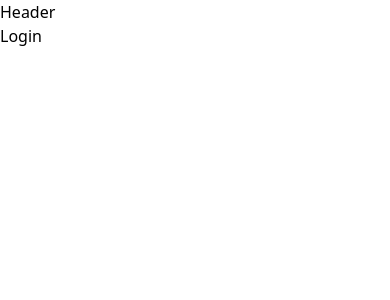
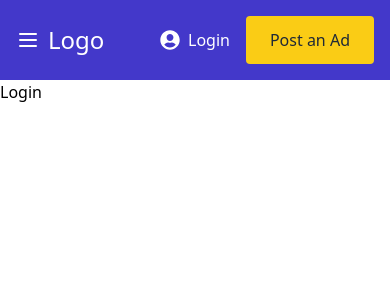
Before and after one commit to Bodima-Boarding-Places-Tracking-System/Frontend, a React (Vite) app: page /login in a window 390 px wide. Shown: the top 300 px of the page. Built offline with nearby package versions, Linux system fonts and the light colour scheme.

Commit message:
Header created

```diff
--- a/package.json
+++ b/package.json
@@ -10,8 +10,10 @@
     "preview": "vite preview"
   },
   "dependencies": {
+    "lucide-react": "^0.441.0",
     "react": "^18.3.1",
     "react-dom": "^18.3.1",
+    "react-icons": "^5.3.0",
     "react-router-dom": "^6.26.2"
   },
   "devDependencies": {
--- a/src/components/Header.jsx
+++ b/src/components/Header.jsx
@@ -1,7 +1,53 @@
+import { Menu } from "lucide-react";
+import { FaUserCircle } from "react-icons/fa";
+import { Link, NavLink } from "react-router-dom";
+import MobileMenu from "./MobileMenu";
+import { useState } from "react";
+
 const Header = () => {
+    const [showMobileMenu, setShowMobileMenu] = useState(false);
+
+    const handleShowMobileMenu = () => {
+        setShowMobileMenu(!showMobileMenu);
+    }
+
   return (
-    <div>Header</div>
-  )
-}
+    <div className="w-full sticky z-40 flex flex-col">
+      <div className="bg-indigo-700 text-white p-4">
+        <div className="md:max-w-6xl mx-auto flex items-center justify-between">
+          <div className="flex items-center gap-10">
+            <div className="flex items-center gap-2">
+              <Menu className="md:hidden cursor-pointer"
+              onClick={handleShowMobileMenu}
+              />
+              <Link className="font-medium text-2xl" to={"/"}>
+                Logo
+              </Link>
+            </div>
+            <div className="hidden md:flex">
+              <nav className="flex gap-5">
+                <NavLink to={"/"}>Home</NavLink>
+                <NavLink to={"/about"}>About</NavLink>
+                <NavLink to={"/contact"}>Contact</NavLink>
+              </nav>
+            </div>
+          </div>
+          <div className="flex items-center gap-4">
+            <Link className="flex items-center gap-2" to={"/login"}>
+              <FaUserCircle size={20} />
+              <span>Login</span>
+            </Link>
+            <button className="bg-yellow-400 hover:bg-yellow-300 font-medium rounded text-gray-800 px-6 py-3">
+              Post an Ad
+            </button>
+          </div>
+        </div>
+      </div>
+      {
+        showMobileMenu && <MobileMenu />
+      }
+    </div>
+  );
+};
 
-export default Header
+export default Header;
--- /dev/null
+++ b/src/components/MobileMenu.jsx
@@ -0,0 +1,15 @@
+const MobileMenu = () => {
+  return (
+    <div>
+        <nav className="w-full min-h-svh absolute z-50 bg-white shadow-md flex flex-col gap-2 py-2 px-4">
+                <a href="/" className="py-2">Home</a>
+                <hr />
+                <a href="/about" className="py-2">About</a>
+                <hr />
+                <a href="/contact" className="py-2">Contact</a>
+              </nav>
+    </div>
+  )
+}
+
+export default MobileMenu
```
Also changed, not shown: 1 other file (tests, documents, lock files or other folders).
